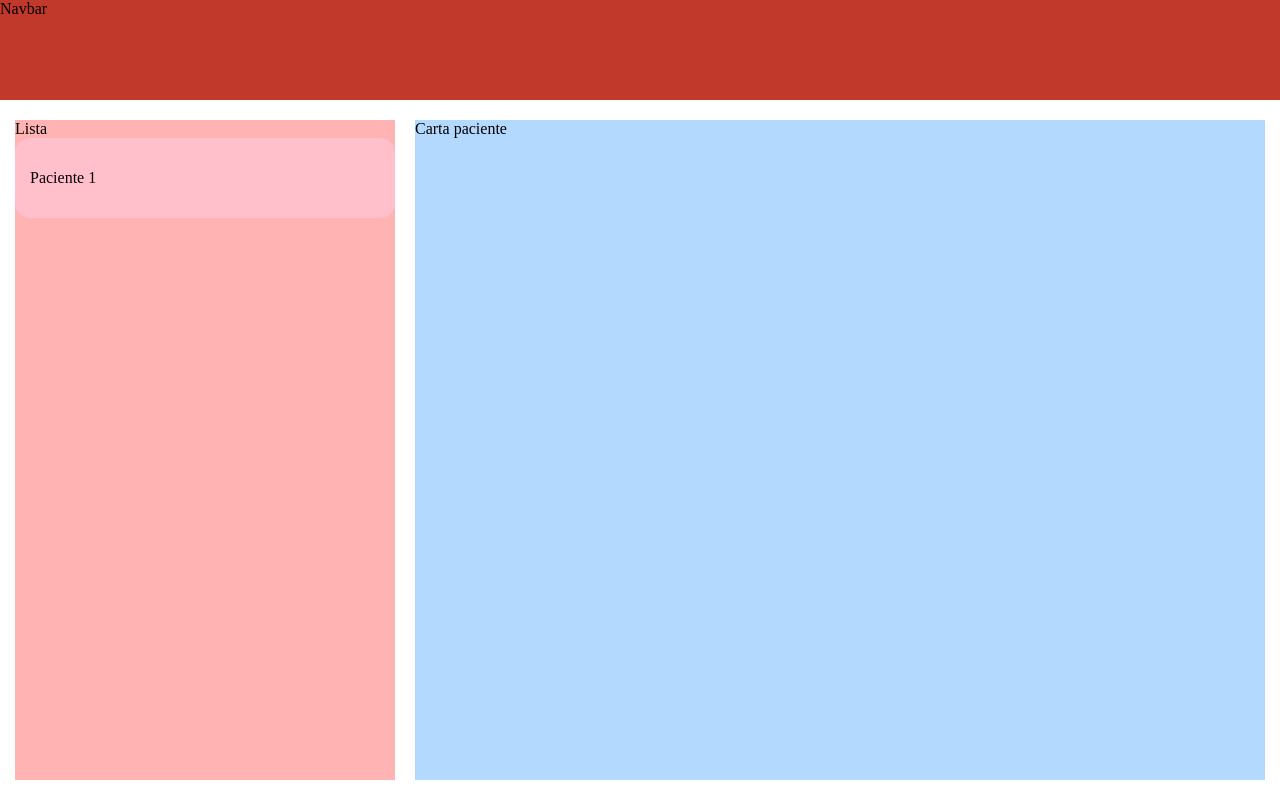
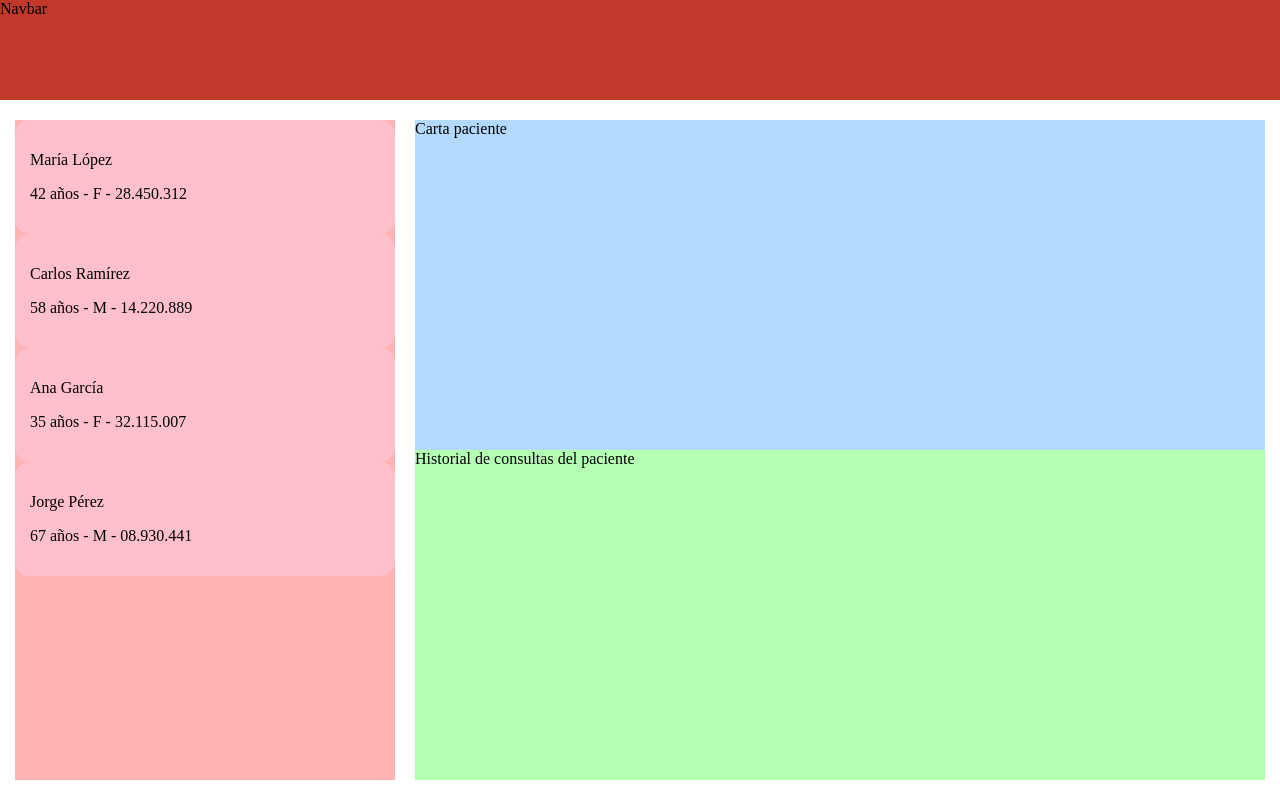
Before and after one commit to FranB2MIL/Proyecto-Pediatria-ver1, a React (Vite) app: page / in a window 1280 px wide. Built offline with nearby package versions, Linux system fonts and the light colour scheme.

Commit message:
Modified app.jsx: added HistoryList and adjusted placement and size

```diff
--- a/src/App.jsx
+++ b/src/App.jsx
@@ -2,7 +2,7 @@ import { useState } from 'react'
 import PatientCard from './components/patientCard/PatientCard'
 import MyNavBar from './components/myNavBar/MyNavBar'
 import PatientList from './components/patientList/patientList'
-
+import HistoryList from './components/historyList/HistoryList'
 
 function App() {
 
@@ -10,14 +10,23 @@ function App() {
     <>
       <div style={{ display: 'flex', flexDirection: 'column', height: '100vh' }}>
 
-        <MyNavBar/>
+        <MyNavBar />
 
         <div className='main-container-0'>
 
-          <PatientList/>
+          <PatientList />
 
-          <PatientCard/>
+          <div style={{ flex: 1, display: 'flex', flexDirection: 'column' }}>
 
+            <div style={{ flex: 5, background: '#B3D9FF' }}>
+              <PatientCard />
+            </div>
+
+            <div style={{ flex: 5, background: '#B3FFB3' }}>
+              <HistoryList />
+            </div>
+
+          </div>
         </div>
 
       </div>
--- a/src/components/historyList/HistoryList.jsx
+++ b/src/components/historyList/HistoryList.jsx
@@ -0,0 +1,9 @@
+const HistoryList = () => {
+  return (
+    <div>
+        Historial de consultas del paciente
+    </div>
+  )
+}
+
+export default HistoryList
--- a/src/components/patientItem/PatientListItem.jsx
+++ b/src/components/patientItem/PatientListItem.jsx
@@ -1,9 +1,10 @@
 import styles from './PatientListItem.module.css'
 
-const PatientListItem = () => {
+const PatientListItem = ({ nombre, edad, sexo, dni }) => {
   return (
     <div className={styles.patientlistitem}>
-      <p>Paciente 1</p>
+      <p>{nombre}</p>
+      <p>{edad} años - {sexo} - {dni}</p>
     </div>
   )
 }
--- a/src/components/patientList/PatientList.jsx
+++ b/src/components/patientList/PatientList.jsx
@@ -1,11 +1,20 @@
 import styles from './PatientList.module.css'
 import PatientListItem from '../patientItem/PatientListItem'
+import { PATIENTS } from '../../data'
 
 const PatientList = () => {
   return (
     <div className={styles.patientlist}>
-      Lista
-      <PatientListItem/>
+
+      {PATIENTS.map((paciente) => (
+        <PatientListItem
+          key={paciente.id}
+          nombre={paciente.nombre}
+          edad={paciente.edad}
+          sexo={paciente.sexo}
+          dni={paciente.dni}
+        />
+      ))}
     </div>
   )
 }
--- a/src/components/patientList/PatientList.module.css
+++ b/src/components/patientList/PatientList.module.css
@@ -2,4 +2,5 @@
   width: 380px;
   background: #FFB3B3;
   height: 100%;
+  overflow-y: auto;
 }
--- a/src/data.js
+++ b/src/data.js
@@ -27,4 +27,5 @@ export const PATIENTS = [
     sexo: "M",
     dni: "08.930.441",
   },
+
 ]
```
